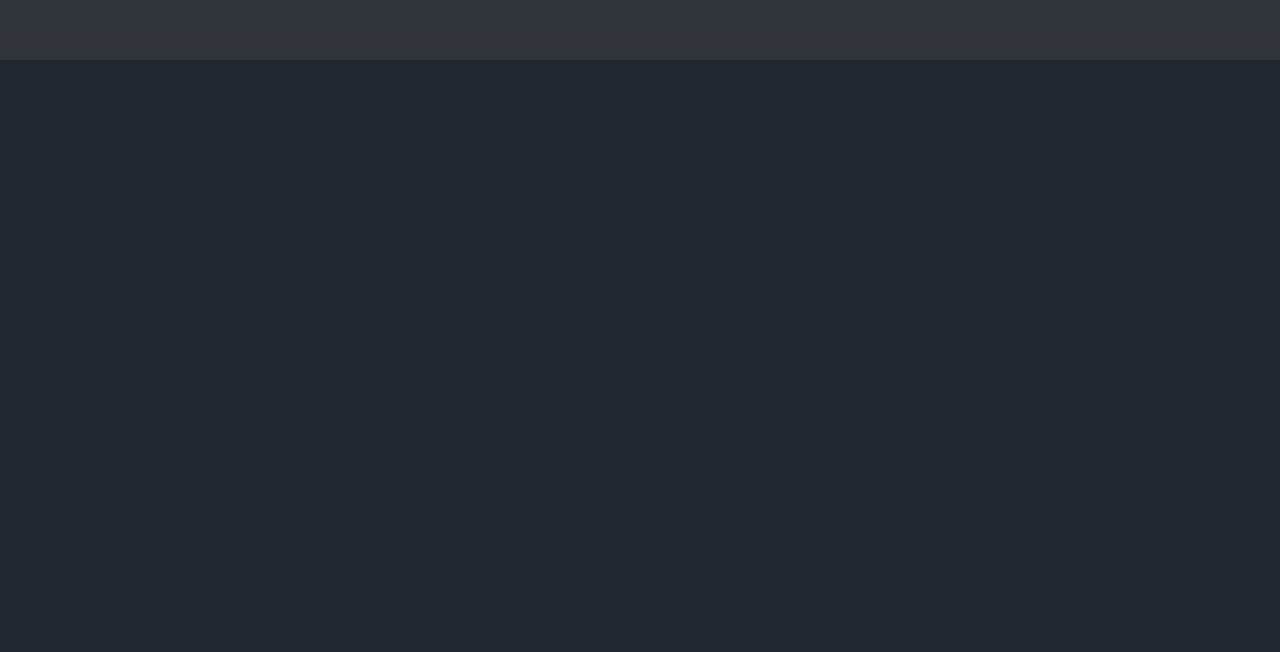
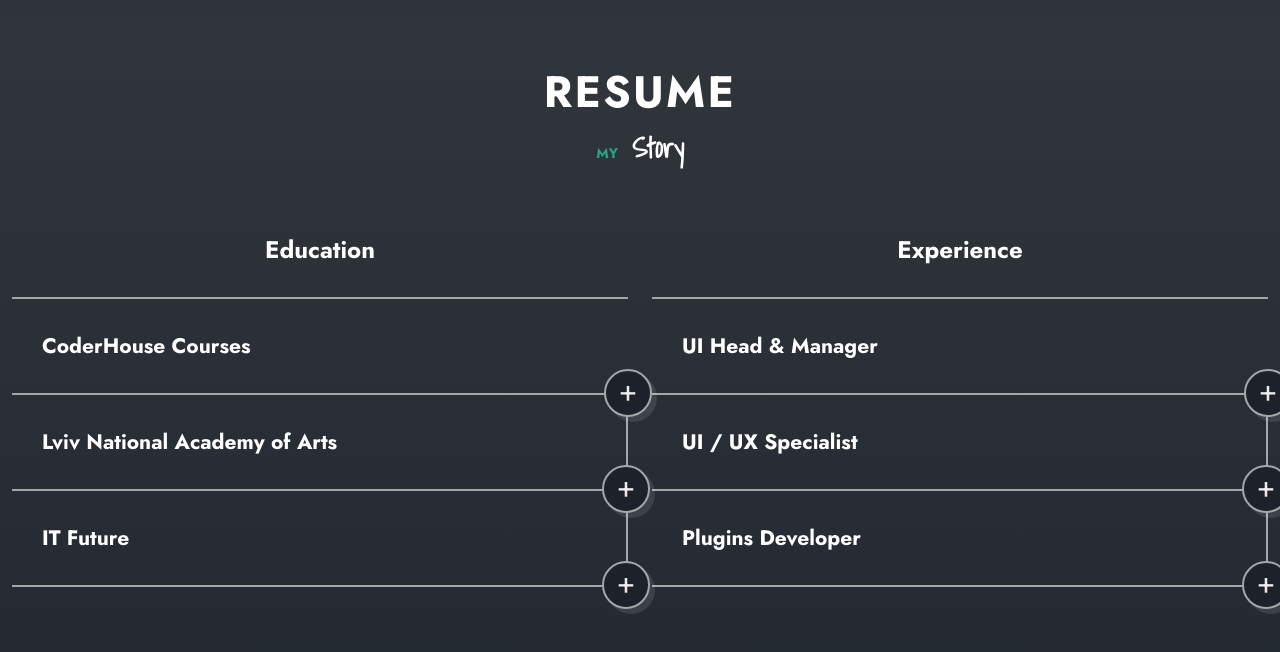
Before and after one commit to fazilcodes/portfolio, a React (Vite) app: page /services in a window 1280 px wide. Shown: the part 3225-3877 px from the top of the page. Before the commit the page ends 3285 px from the top, so only its background shows below. Built offline with nearby package versions, Linux system fonts and the light colour scheme.

Commit message:
Resume Section Done

```diff
--- a/src/App.jsx
+++ b/src/App.jsx
@@ -8,6 +8,7 @@ import Contact from './pages/Contact'
 import Navbar from './components/Navbar'
 import Skills from './pages/skills/Skills'
 import Portfolio from './pages/portfolio/Portfolio'
+import Resume from './pages/resume/Resume'
 
 function App() {
 
@@ -27,6 +28,7 @@ function App() {
       <Home />
       <Skills />
       <Portfolio />
+      <Resume />
     </main>
     </>
   )
--- /dev/null
+++ b/src/components/Card.jsx
@@ -0,0 +1,26 @@
+import React, { useState } from 'react'
+
+const Card = ({key, title, subtitle, description, date}) => {
+
+  const [ showInfo, setShowInfo ] = useState(false);
+
+  return (
+    <div className='resume_item'>
+      <div className="resume_header" onClick={() => (setShowInfo(!showInfo))}>
+        <h3 className="resume_subtitle">{title}</h3>
+        <span className='resume_icon'>{showInfo? '-' : '+'}</span>
+      </div>
+
+      <div className={`${showInfo ? 'show-content' : ''} resume_content`}>
+        <div className="resume_date-title">
+          <h3 className="resume_title">{subtitle}</h3>
+          <span className="resume_data text-cs">{date}</span>
+        </div>
+        <p className="resume_description">{description}</p>
+      </div>
+    </div>
+  )
+
+}
+
+export default Card
--- /dev/null
+++ b/src/pages/resume/Resume.jsx
@@ -0,0 +1,59 @@
+import React from 'react'
+import './resume.css'
+import { cv } from '../../assets/Data'
+import Card from '../../components/Card'
+
+
+const Resume = () => {
+  return (
+    <section className="resume section" id="resume">
+        <h2 className="section_title text-cs">
+            Resume
+        </h2>
+
+        <p className="section_subtitle">
+            My <span>Story</span>
+        </p>
+
+        <div className="resume_container container grid">
+            <div className="resume_group">
+                <h3 className="resume_heading">Education</h3>
+
+                <div className="resume_items">
+                    {cv.map((val, id) => {
+                        if (val.category === 'education') {
+                            return <Card
+                                key={id}
+                                title={val.title}
+                                subtitle={val.subtitle}
+                                date={val.date}
+                                description={val.description}
+                            />
+                        }
+                    })}
+                </div>
+            </div>
+
+            <div className="resume_group">
+                <h3 className="resume_heading">Experience</h3>
+
+                <div className="resume_items">
+                    {cv.map((val, id) => {
+                        if (val.category === 'experience') {
+                            return <Card
+                                key={id}
+                                title={val.title}
+                                subtitle={val.subtitle}
+                                date={val.date}
+                                description={val.description}
+                            />
+                        }
+                    })}
+                </div>
+            </div>
+        </div>
+    </section>
+  )
+}
+
+export default Resume
--- /dev/null
+++ b/src/pages/resume/resume.css
@@ -0,0 +1,86 @@
+.resume {
+    background-image: var(--second-gradient);
+}
+
+.resume_container {
+    display: grid;
+    grid-template-columns: repeat(2, 1fr);
+}
+
+.resume_heading {
+    text-align: center;
+    font-size: var(--h4-font-size);
+    padding-bottom: 30px;
+}
+
+.resume_heading,
+.resume_item {
+    border-bottom: 2px solid var(--border-color);
+}
+
+.resume_item:not(:first-child) {
+    border-right: 2px solid var(--border-color);
+}
+
+.resume_item {
+    position: relative;
+}
+
+.resume_header {
+    padding: 32px 30px;
+}
+
+.resume_subtitle {
+    font-size: var(--largest-font-size);
+    cursor: pointer;
+}
+
+.resume_icon {
+    background-color: var(--container-color);
+    border: 2px solid var(--border-color);
+    font-size: var(--h2-font-size);
+    box-shadow: var(--shadow);
+    width: 48px;
+    height: 48px;
+    border-radius: 50%;
+    line-height: 1.3em;
+    text-align: center;
+    cursor: pointer;
+    position: absolute;
+    right: -24px;
+    bottom: -24px;
+    z-index: 10;
+    transition: all 1.2s var(--transition);
+}
+
+.resume_content {
+    padding-inline: 30px 50px;
+    max-height: 0;
+    overflow: hidden;
+    transition: all 1s ease 0s;
+}
+
+.show-content {
+    max-height: 500px;
+}
+
+.resume_date-title {
+    display: flex;
+    justify-content: space-between;
+    align-items: center;
+}
+
+.resume_title {
+    font-family: var(--font-2);
+    font-size: var(--h3-font-size);
+}
+
+.resume_date {
+    color: var(--title-color);
+    font-size: var(--tiny-font-size);
+    font-weight: 700;
+}
+
+.resume_description {
+    margin-block: 20px 30px;
+}
```
